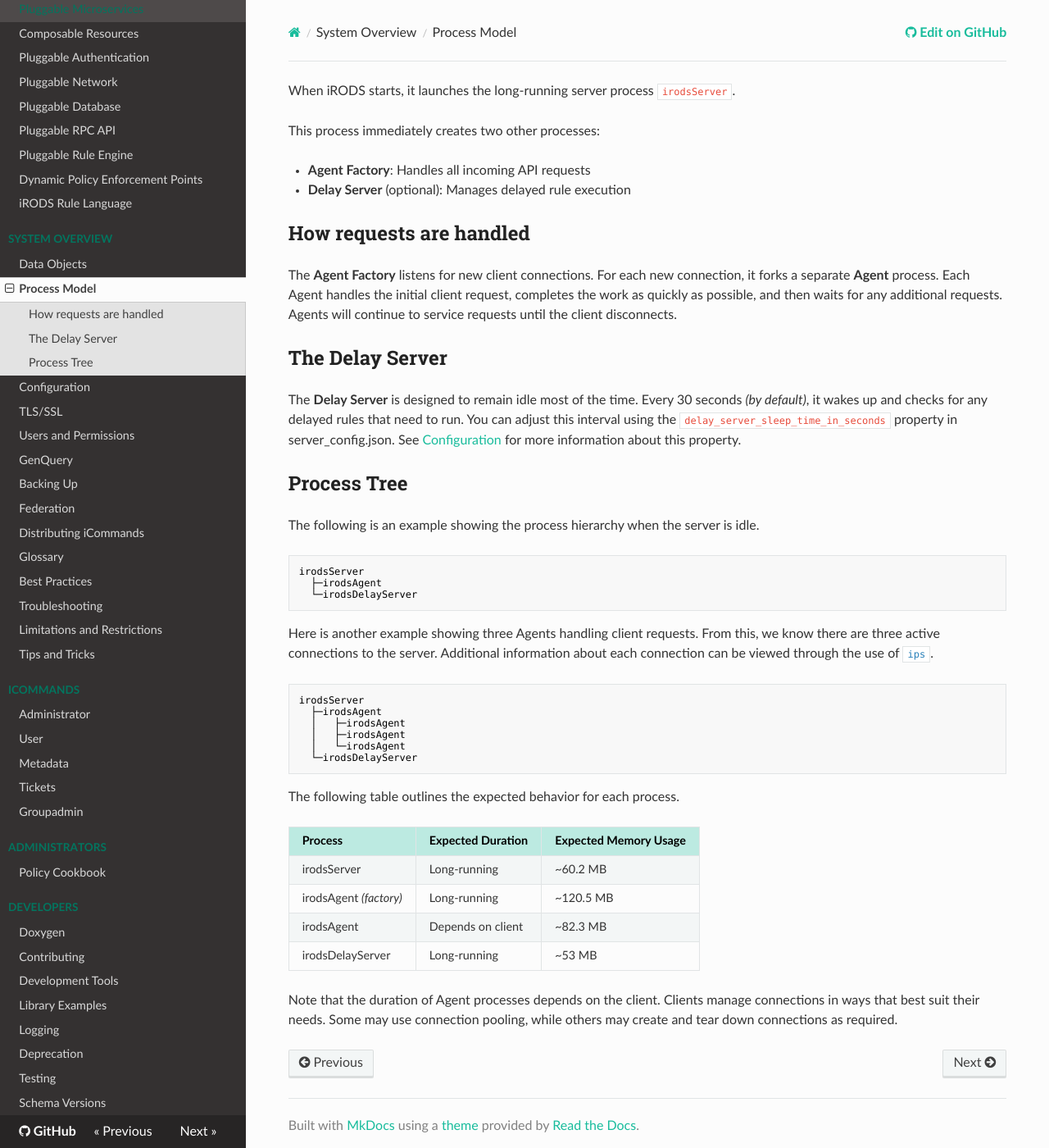
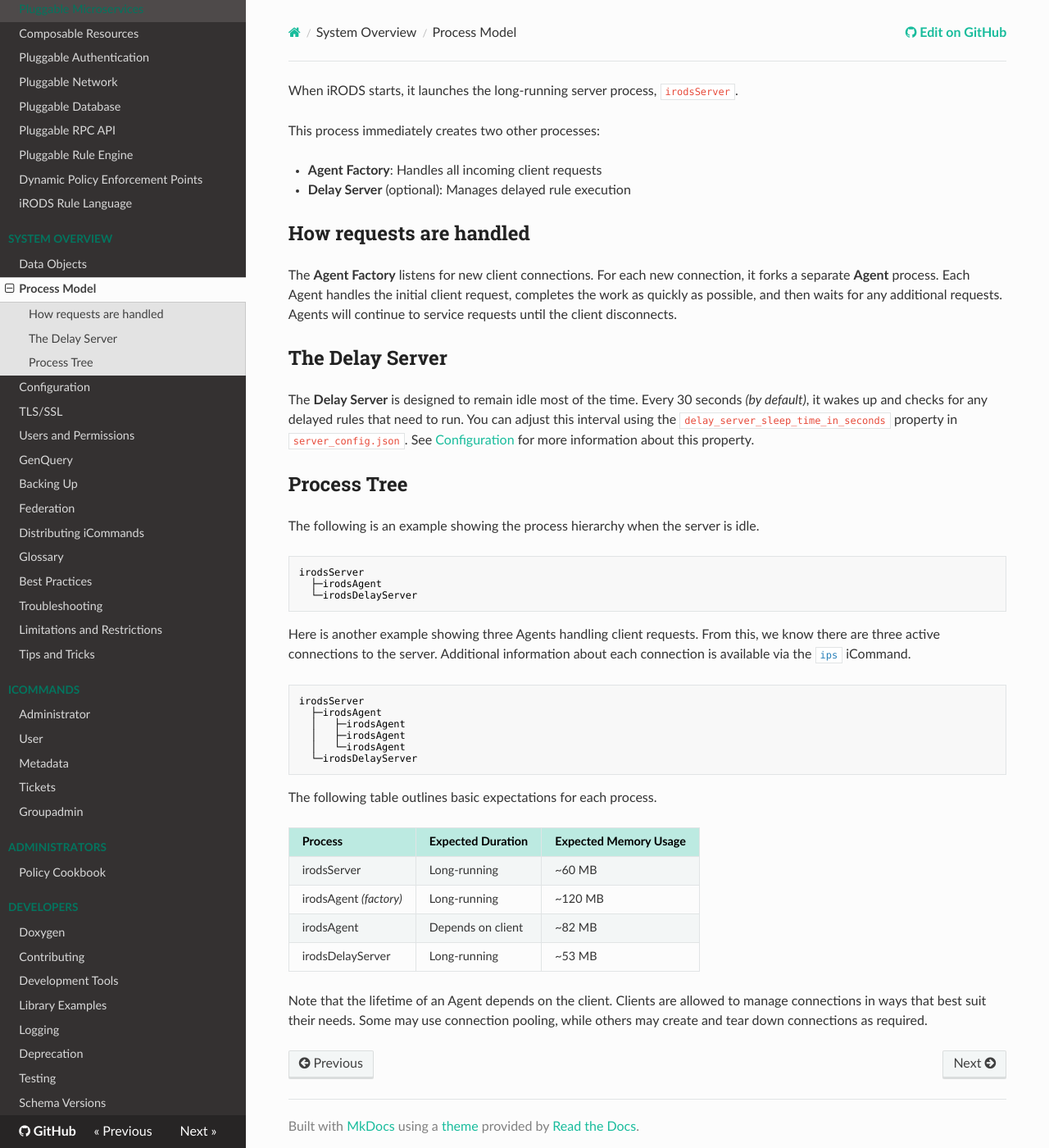
Before and after one commit to irods/irods_docs, an MkDocs documentation site: the page built from docs/system_overview/process_model.md, in a window 1280 px wide and 1400 px high. Shown: the whole window at 82% size. Built offline with MkDocs 1.6.1, drawn with Linux system fonts in a browser that asks for light colours; nearby versions of some CDN libraries.

Commit message:
squash w/ [293] iRODS 5: Update documentation for process model.

````diff
--- a/docs/system_overview/process_model.md
+++ b/docs/system_overview/process_model.md
@@ -1,10 +1,10 @@
 #
 
-When iRODS starts, it launches the long-running server process `irodsServer`.
+When iRODS starts, it launches the long-running server process, `irodsServer`.
 
 This process immediately creates two other processes:
 
-- **Agent Factory**: Handles all incoming API requests
+- **Agent Factory**: Handles all incoming client requests
 - **Delay Server** (optional): Manages delayed rule execution
 
 ## How requests are handled
@@ -13,7 +13,7 @@ The **Agent Factory** listens for new client connections. For each new connectio
 
 ## The Delay Server
 
-The **Delay Server** is designed to remain idle most of the time. Every 30 seconds _(by default)_, it wakes up and checks for any delayed rules that need to run. You can adjust this interval using the `delay_server_sleep_time_in_seconds` property in server_config.json. See [Configuration](../system_overview/configuration.md#etcirodsserver_configjson) for more information about this property.
+The **Delay Server** is designed to remain idle most of the time. Every 30 seconds _(by default)_, it wakes up and checks for any delayed rules that need to run. You can adjust this interval using the `delay_server_sleep_time_in_seconds` property in `server_config.json`. See [Configuration](../system_overview/configuration.md#etcirodsserver_configjson) for more information about this property.
 
 ## Process Tree
 
@@ -25,7 +25,7 @@ irodsServer
   └─irodsDelayServer
 ```
 
-Here is another example showing three Agents handling client requests. From this, we know there are three active connections to the server. Additional information about each connection can be viewed through the use of [`ips`](../icommands/user/#ips).
+Here is another example showing three Agents handling client requests. From this, we know there are three active connections to the server. Additional information about each connection is available via the [`ips`](../../icommands/user/#ips) iCommand.
 
 ```bash
 irodsServer
@@ -36,13 +36,13 @@ irodsServer
   └─irodsDelayServer
 ```
 
-The following table outlines the expected behavior for each process.
+The following table outlines basic expectations for each process.
 
 | Process                | Expected Duration        | Expected Memory Usage           |
 | ---------------------- | ------------------------ | ------------------------------- |
-| irodsServer            | Long-running             | ~60.2 MB                        |
-| irodsAgent _(factory)_ | Long-running             | ~120.5 MB                       |
-| irodsAgent             | Depends on client        | ~82.3 MB                        |
+| irodsServer            | Long-running             | ~60 MB                          |
+| irodsAgent _(factory)_ | Long-running             | ~120 MB                         |
+| irodsAgent             | Depends on client        | ~82 MB                          |
 | irodsDelayServer       | Long-running             | ~53 MB                          |
 
-Note that the duration of Agent processes depends on the client. Clients manage connections in ways that best suit their needs. Some may use connection pooling, while others may create and tear down connections as required.
+Note that the lifetime of an Agent depends on the client. Clients are allowed to manage connections in ways that best suit their needs. Some may use connection pooling, while others may create and tear down connections as required.
````
